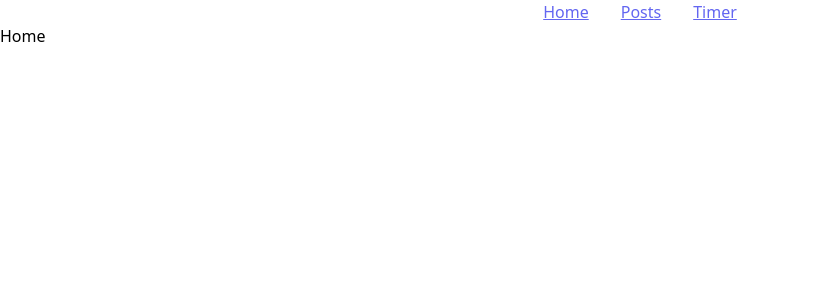
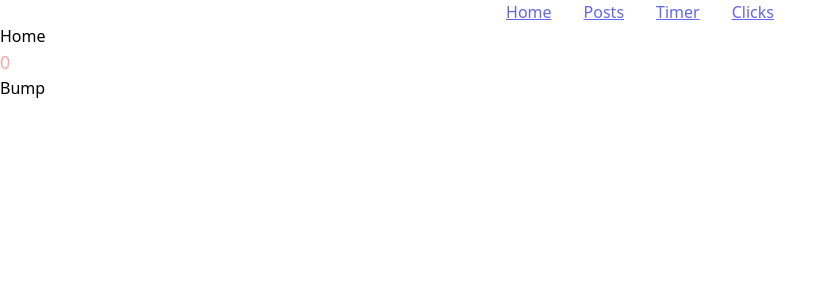
Before and after one commit to Devtown-India/FSWD-10323, a React (Create React App) app in the folder client/: page / in a window 1280 px wide. Shown: the top 300 px of the page, without its empty margins (0-836 px from the left). Built offline with nearby package versions, Linux system fonts and the light colour scheme.

Commit message:
effect cleanup

```diff
--- a/client/src/App.jsx
+++ b/client/src/App.jsx
@@ -3,18 +3,25 @@ import Home from "./components/Home";
 import Posts from "./components/Posts";
 import Timer from "./components/Timer";
 import Navabar from "./layout/Navbar";
+import Clicks from "./components/Clicks";
 
 const App = () => {
-  const [view,setView] = useState("home");
-  const changeView = (view)=>setView(view);
+  const [view, setView] = useState("home");
+  const changeView = (view) => setView(view);
   return (
     <div>
       <Navabar changeView={changeView} />
-      {
-        view === "home" ? <Home/> : view === "posts" ? <Posts/> : <Timer/>
-      }
+      {view === "home" ? (
+        <Home />
+      ) : view === "posts" ? (
+        <Posts />
+      ) : view === "timer" ? (
+        <Timer />
+      ) : (
+        <Clicks />
+      )}
     </div>
-   );
-}
+  );
+};
 
 export default App;
--- /dev/null
+++ b/client/src/components/Clicks.jsx
@@ -0,0 +1,23 @@
+import { useState, useEffect } from "react";
+
+const Clicks = () => {
+  const [clicks, setClicks] = useState(0);
+
+  const listenClicks = () => {
+    setClicks((prev) => prev + 1);
+  };
+
+  useEffect(() => {
+    document.addEventListener("click", listenClicks);
+    return () => document.removeEventListener("click", listenClicks);
+  }, []);
+
+  return (
+    <div>
+      <h1>Clicks</h1>
+      {clicks}
+    </div>
+  );
+};
+
+export default Clicks;
--- a/client/src/components/Home.jsx
+++ b/client/src/components/Home.jsx
@@ -1,9 +1,21 @@
+import { useEffect, useState } from "react";
+
 const Home = () => {
-    return (
-        <div>
-            <h1>Home</h1>
-        </div>
-     );
-}
+  const [count, setCount] = useState(0);
+  useEffect(() => {
+    console.log("mount");
+    return () => console.log(`unmount`);
+  }, []);
+
+  return (
+    <div>
+      <h1>Home</h1>
+      <h2 className="text-lg text-red-300 bold">{count}</h2>
+      <button type="button" onClick={() => setCount((prev) => prev + 1)}>
+        Bump
+      </button>
+    </div>
+  );
+};
 
 export default Home;
--- a/client/src/layout/Navbar.jsx
+++ b/client/src/layout/Navbar.jsx
@@ -19,6 +19,12 @@ const Navabar = ({ changeView }) => {
       >
         Timer
       </li>
+      <li
+        onClick={() => changeView("clicks")}
+        className="text-indigo-500 hover:cursor-pointer underline mx-4"
+      >
+        Clicks
+      </li>
     </ul>
   );
 };
```
